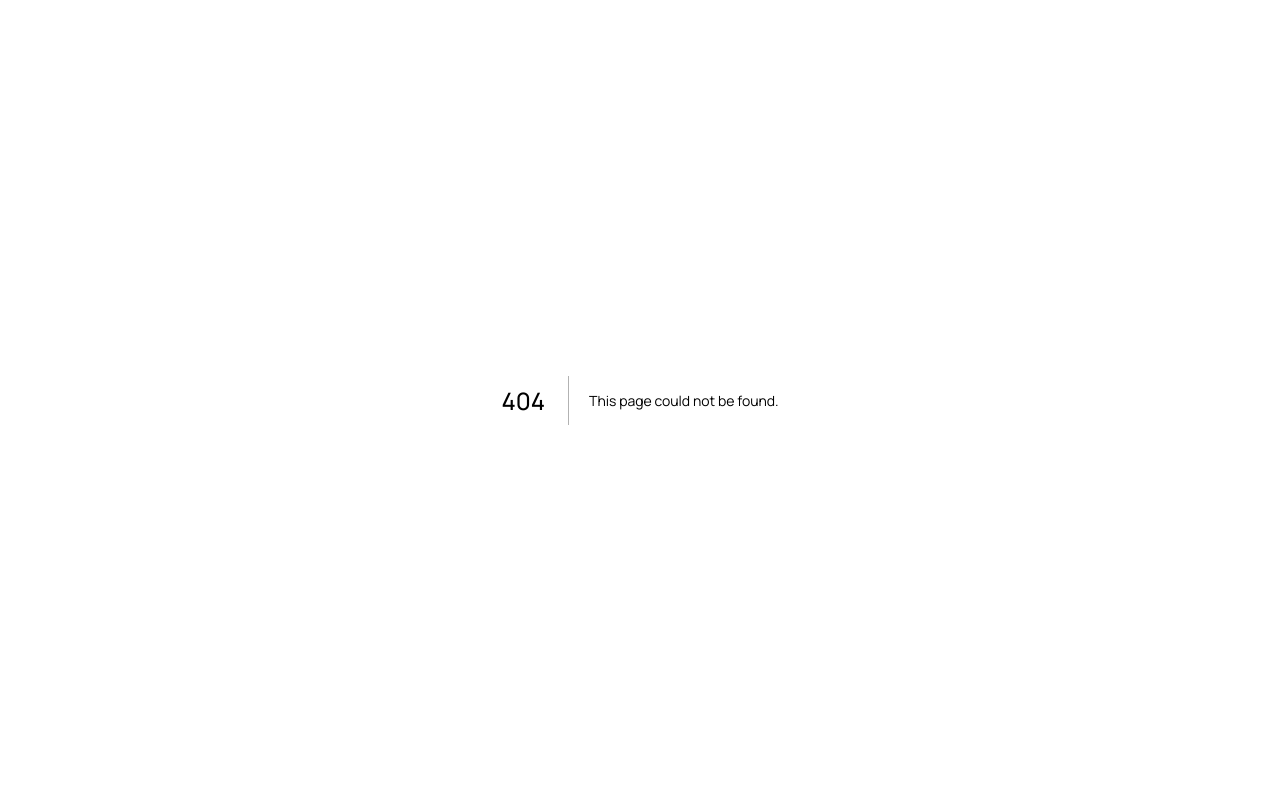
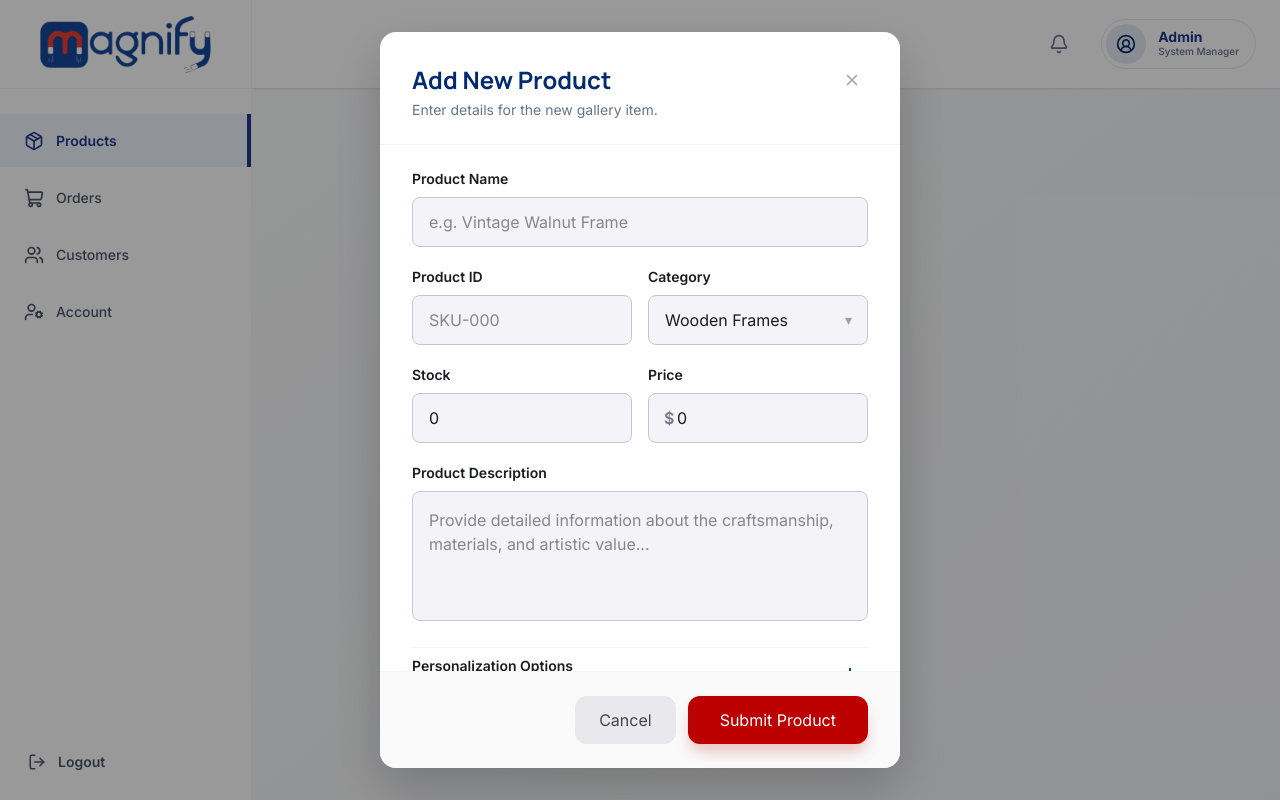
Before and after one commit to Neon-Labz/fridge-magnet-frame-frontend, a Next.js app: page /dashboard/products/1/edit in a window 1280 px wide. Before the commit this address had no page. Built offline with nearby package versions, Linux system fonts and the light colour scheme; sample sign-in values are in the browser's storage; a web font is replaced by a local one.

Commit message:
update some error fix

```diff
--- /dev/null
+++ b/src/app/(dashboard)/dashboard/products/[id]/edit/page.tsx
@@ -0,0 +1,44 @@
+'use client';
+
+import { useState } from 'react';
+import { useRouter, useParams } from 'next/navigation';
+import type { ProductFormData } from '@/types/product';
+import AddProductModal from '@/components/dashboard/products/AddProductModal';
+
+export default function EditProductPage() {
+  const [isModalOpen, setIsModalOpen] = useState(true);
+  const router = useRouter();
+  const params = useParams();
+  const productId = params.id as string;
+
+  const handleSubmit = async (formData: ProductFormData) => {
+    try {
+      // Here you would typically send the updated data to your API
+      console.log('Product updated:', { id: productId, ...formData });
+
+      // Simulate API call
+      await new Promise(resolve => setTimeout(resolve, 500));
+
+      // Close modal and redirect
+      setIsModalOpen(false);
+      router.push('/dashboard/products');
+    } catch (error) {
+      console.error('Error updating product:', error);
+    }
+  };
+
+  const handleCloseModal = () => {
+    setIsModalOpen(false);
+    router.push('/dashboard/products');
+  };
+
+  return (
+    <div className="min-h-screen bg-gradient-to-br from-gray-50 to-gray-100">
+      <AddProductModal
+        isOpen={isModalOpen}
+        onClose={handleCloseModal}
+        onSubmit={handleSubmit}
+      />
+    </div>
+  );
+}
--- /dev/null
+++ b/src/app/(dashboard)/dashboard/products/[id]/page.tsx
@@ -0,0 +1,32 @@
+'use client';
+
+import { useState } from 'react';
+import { useParams, useRouter } from 'next/navigation';
+import { PRODUCTS } from '@/data/products';
+import ViewProductModal from '@/components/dashboard/products/ViewProductModal';
+
+export default function ProductDetailPage() {
+  const [isModalOpen, setIsModalOpen] = useState(true);
+  const params = useParams();
+  const router = useRouter();
+  const productId = params.id as string;
+
+  const product = PRODUCTS.find(p => p.id === productId);
+
+  const handleCloseModal = () => {
+    setIsModalOpen(false);
+    router.push('/dashboard/products');
+  };
+
+  return (
+    <div className="min-h-screen bg-gradient-to-br from-gray-50 to-gray-100">
+      {product && (
+        <ViewProductModal
+          isOpen={isModalOpen}
+          onClose={handleCloseModal}
+          product={product}
+        />
+      )}
+    </div>
+  );
+}
--- /dev/null
+++ b/src/app/api/v1/customers/route.ts
@@ -0,0 +1,37 @@
+import { NextRequest, NextResponse } from 'next/server';
+
+export async function GET(request: NextRequest) {
+  try {
+    // Handle GET request for customers
+    return NextResponse.json({
+      status: 'success',
+      message: 'GET /api/v1/customers',
+    });
+  } catch (error) {
+    return NextResponse.json(
+      { error: 'Internal server error' },
+      { status: 500 }
+    );
+  }
+}
+
+export async function POST(request: NextRequest) {
+  try {
+    // Handle POST request to create a customer
+    const body = await request.json();
+
+    return NextResponse.json(
+      {
+        status: 'success',
+        message: 'Customer created successfully',
+        data: body,
+      },
+      { status: 201 }
+    );
+  } catch (error) {
+    return NextResponse.json(
+      { error: 'Failed to create customer' },
+      { status: 400 }
+    );
+  }
+}
--- a/src/components/auth/RegisterForm.tsx
+++ b/src/components/auth/RegisterForm.tsx
@@ -42,7 +42,7 @@ function InputField({
   icon: React.ReactNode
   error?: string
   register: UseFormRegister<RegisterFormData>
-  name: string
+  name: keyof RegisterFormData
   autoComplete?: string
 }) {
   return (
```
